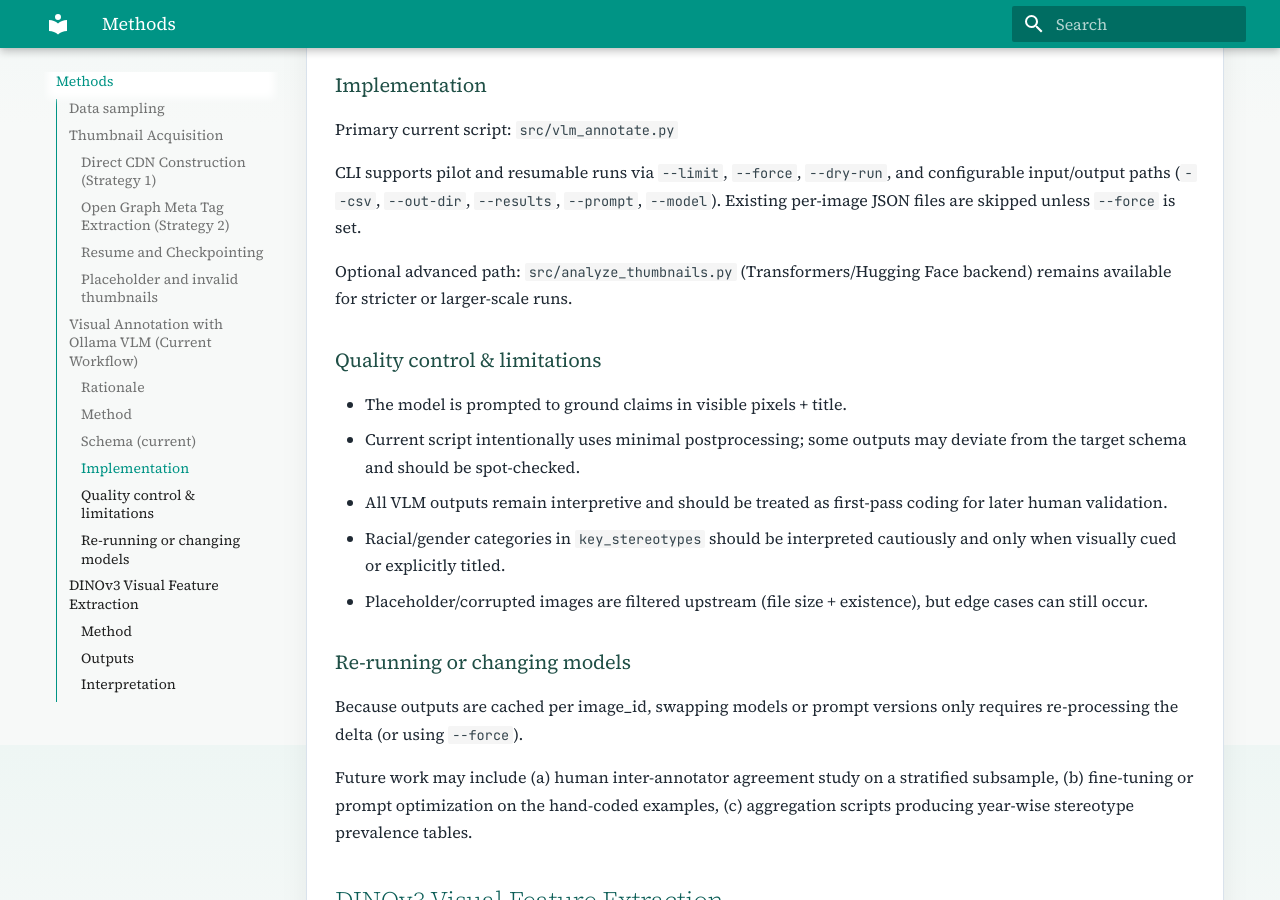
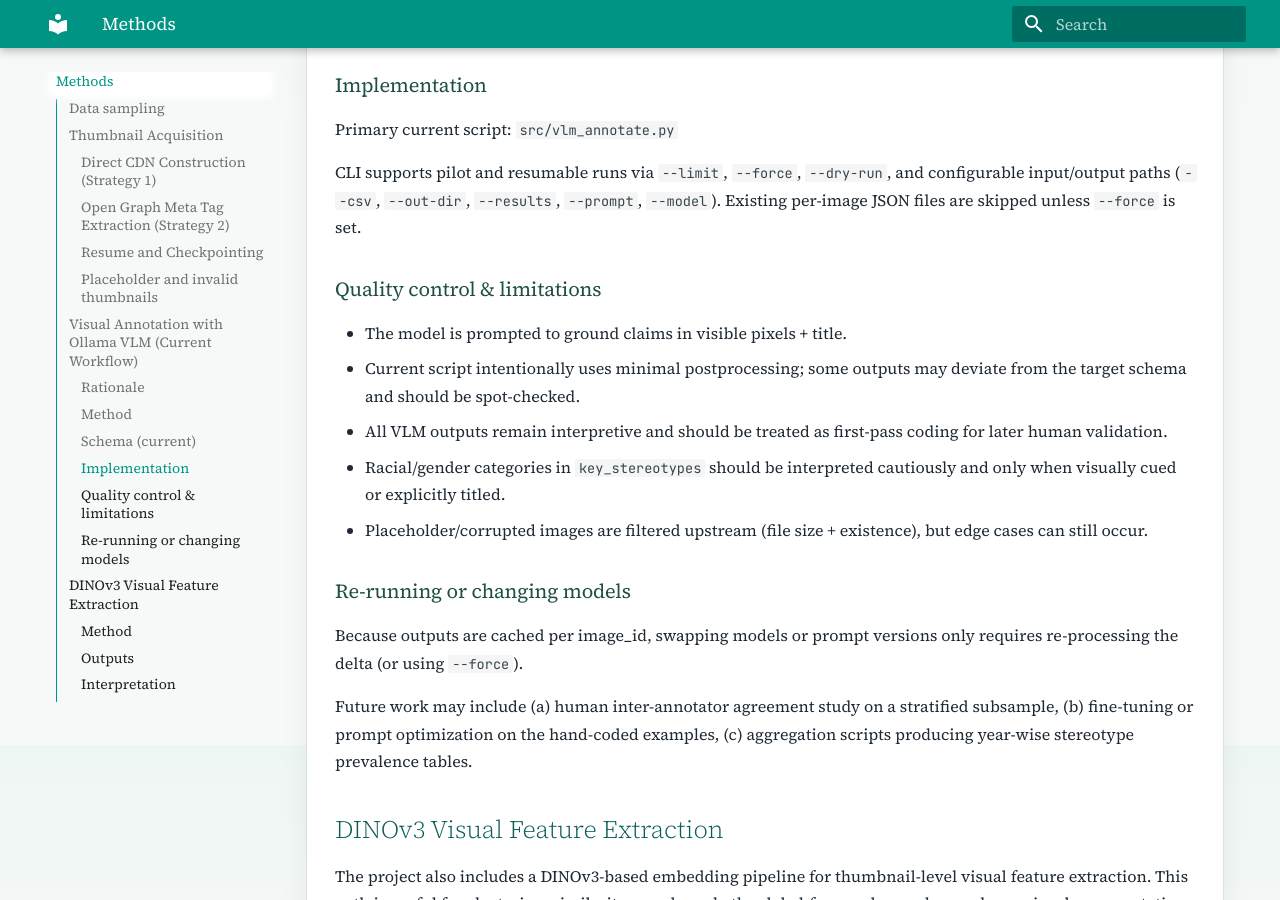
Before and after one commit to lyashevska/thmbnails, an MkDocs documentation site: the page built from docs/methods.md, in a window 1280 px wide and 900 px high, scrolled down 2855 px. Built offline with MkDocs 1.6.1 and Material for MkDocs 9.7.7, drawn with Linux system fonts in a browser that asks for light colours.

Commit message:
Fix leftover stale DINOv3 documentation.
Patch extraction is 224px (not 518px), ViT-L/16 is the default on
this tree (not a feature branch), and analyze_thumbnails.py does
not exist.

```diff
--- a/docs/methods.md
+++ b/docs/methods.md
@@ -70,8 +70,6 @@ Primary current script: `src/vlm_annotate.py`
 
 CLI supports pilot and resumable runs via `--limit`, `--force`, `--dry-run`, and configurable input/output paths (`--csv`, `--out-dir`, `--results`, `--prompt`, `--model`). Existing per-image JSON files are skipped unless `--force` is set.
 
-Optional advanced path: `src/analyze_thumbnails.py` (Transformers/Hugging Face backend) remains available for stricter or larger-scale runs.
-
 ### Quality control & limitations
 - The model is prompted to ground claims in visible pixels + title.
 - Current script intentionally uses minimal postprocessing; some outputs may deviate from the target schema and should be spot-checked.
```
Also changed, not shown: README.md (+2 -2 lines).
